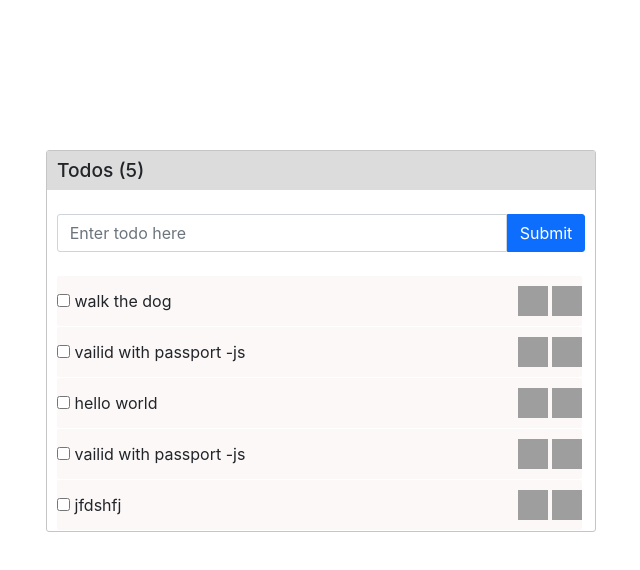
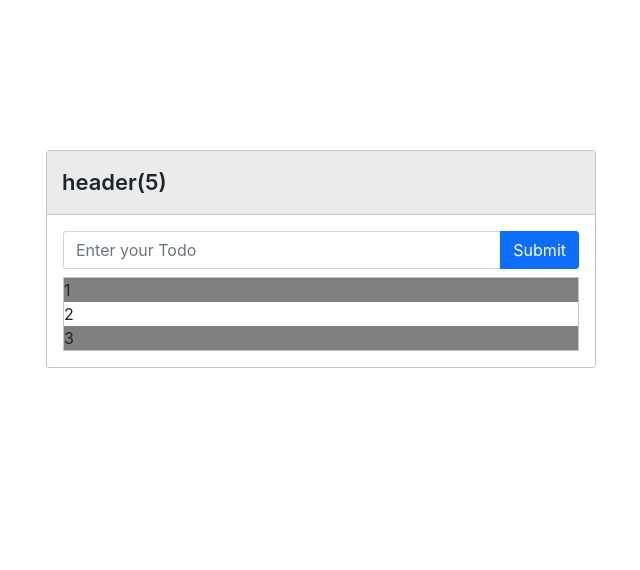
Before and after one commit to Improove3567/react-todo-list, a React (Create React App) app: page / in a window 1280 px wide. Shown: the top 570 px of the page, without its empty margins (319-959 px from the left). Built offline with nearby package versions, Linux system fonts and the light colour scheme; grey boxes are pictures that could not be loaded.

Commit message:
create todo and map todo

```diff
--- a/src/App.css
+++ b/src/App.css
@@ -1,5 +1,9 @@
 
 
+.head{
+  width: 500px;
+  color: rgb(197, 197, 197);
+}
 
 
 .todo-wrapper{
@@ -40,3 +44,10 @@
   border-radius: 2px;
   margin-bottom: 1px;
 }
+.todo-list>div:nth-child(odd){
+  background: grey;
+
+}
+.todo-list{
+  border: 1px solid rgb(197, 197,197);
+}
--- a/src/App.js
+++ b/src/App.js
@@ -2,24 +2,22 @@ import Header  from './components/header/Header';
 import Input from './components/input/Input';
 import './App.css';
 import CreateTodo from './components/create-todo/Create-todo';
+import Todo from './components/todo/Todo';
 
 function App() {
   return (
     <div className="App">
       <div className='todo-wrapper'>
         <Header count= {5} />
-
-        <div className='input'>
-        <Input/>
-
-        <CreateTodo task="walk the dog"/>
-        <CreateTodo task="vailid with passport -js"/>
-        <CreateTodo task="hello world"/>
-        <CreateTodo task="vailid with passport -js"/>
-        <CreateTodo task="jfdshfj"/>
+        <div className='p-3'>
+          <CreateTodo />
+          <div className='mt-2 todo-list'>
+              {
+                [1,2,3].map((todo)=><Todo text = {todo}/>)
+              }
+          </div>
+        </div>
       </div>
-      </div>
-
     </div>
   );
 }
--- a/src/components/create-todo/Create-todo.jsx
+++ b/src/components/create-todo/Create-todo.jsx
@@ -1,25 +1,10 @@
-import React from 'react';
 
 
-
-
-const CreateTodo = (props) => {
+export default function CreateTodo ()  {
     return (
-
-        <div className='todo d-flex align-items-center justify-content-between '>
-        <div className='tasks'>
-        <input type="checkbox"/> {" "}
-        {props.task}
-        </div>
-
-        <div className="imgs ">
-            <img style={{width:"30px", height:"30px" }} src="https://cdn3.iconfinder.com/data/icons/it-workplace-1-1/66/41-128.png" alt="" />
-            {' '}
-            <img style={{width:"30px", height:"30px"}} src="https://cdn4.iconfinder.com/data/icons/eon-ecommerce-i-1/32/trashcan_delete_remove-128.png" alt="" />
-        </div>
-        </div>
-
+        <form className="input-group">
+        <input type="text" class="form-control" placeholder="Enter your Todo"/>
+        <button type="submit" class="btn btn-primary">Submit</button>
+        </form>
     );
 }
-
-export default CreateTodo;
--- a/src/components/header/Header.jsx
+++ b/src/components/header/Header.jsx
@@ -1,9 +1,9 @@
-import React from 'react';
+import classes from "./Header.module.css"
 
 const Header = (props) => {
     return (
-        <div className='head text-dark '>
-            <h1 className='pt-2 pb-2 ' >Todos ({props.count})</h1>
+        <div className={classes.wrapper}>
+            header({props.count})
         </div>
     );
 }
--- /dev/null
+++ b/src/components/header/Header.module.css
@@ -0,0 +1,7 @@
+.wrapper{
+    background-color: rgb(235, 235, 235);
+    padding: 15px;
+    font-size: 22px;
+    font-weight: 600;
+    border-bottom: 1px solid rgb(197, 197, 197);
+}
--- a/src/components/input/Input.jsx
+++ b/src/components/input/Input.jsx
@@ -5,7 +5,7 @@ const Input = () => {
         <form className=" d-flex justify-content-center mb-4 mt-4">
 
         <div className=" p-0  ">
-          <label for="inputPassword2" className="visually-hidden">Password</label>
+          <label htmlFor="inputPassword2" className="visually-hidden">Password</label>
           <input type="text" className="form-control "  placeholder="Enter todo here"/>
         </div>
 
--- /dev/null
+++ b/src/components/todo/Todo.jsx
@@ -0,0 +1,9 @@
+
+
+export default function Todo(props) {
+  return (
+    <div>
+        {props.text}
+    </div>
+  )
+}
--- a/src/index.css
+++ b/src/index.css
@@ -17,8 +17,3 @@ code {
   padding: 0;
   box-sizing: border-box;
 }
-
-.head{
-  width: 500px;
-  color: rgb(197, 197, 197);
-}
```
Also changed, not shown: src/components/create-todo/CreateTodo.module.css (added).
